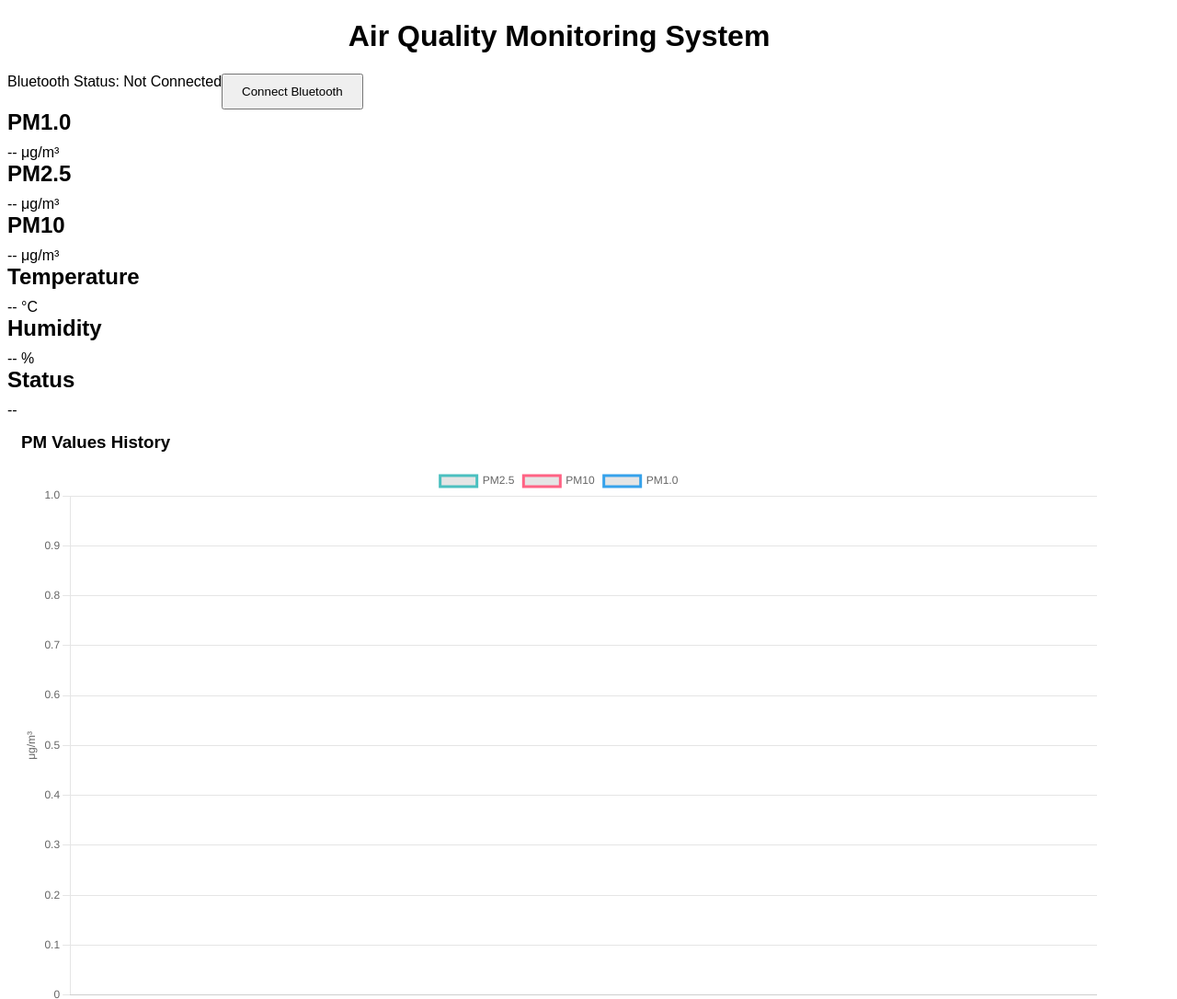
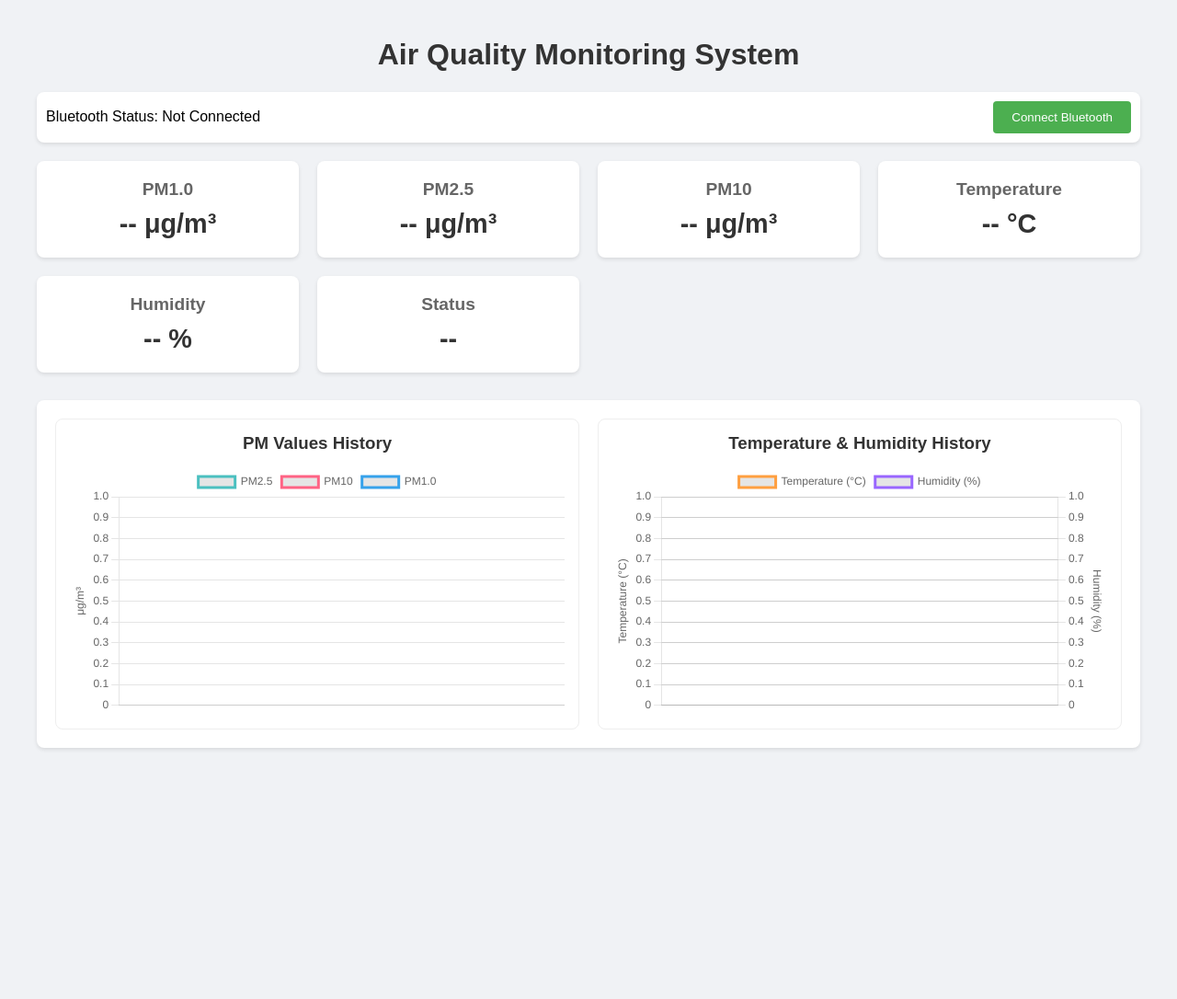
Before and after one commit to youn0712/Air-Quality-and-Temperature-and-Humidity-Webpage---Note-1, a plain HTML site: page index.html in a window 1280 px wide. Shown: the top 1086 px of the page at 92% size. After the commit the page ends 833 px from the top, so only its background shows below. Drawn offline with nearby package versions, Linux system fonts and the light colour scheme.

Commit message:
Update styles.css

```diff
--- a/styles.css
+++ b/styles.css
@@ -1,107 +1,107 @@
 body {
-    font-family: 'Microsoft JhengHei', Arial, sans-serif; // 設定主要字體為微軟正黑體，備用為 Arial 和 sans-serif
-    margin: 0; // 移除預設外距
-    padding: 20px; // 四周內距設為 20px
-    background-color: #f0f2f5; // 背景色為淡灰藍
+    font-family: 'Microsoft JhengHei', Arial, sans-serif;
+    margin: 0;
+    padding: 20px;
+    background-color: #f0f2f5;
 }
 
 .container {
-    max-width: 1200px; // 最大寬度為 1200px
-    margin: 0 auto; // 水平置中
+    max-width: 1200px;
+    margin: 0 auto;
 }
 
 h1 {
-    text-align: center; // 標題文字置中
-    color: #333; // 深灰色文字
+    text-align: center;
+    color: #333;
 }
 
 .status-container {
-    display: flex; // 使用 flex 排版
-    justify-content: space-between; // 左右兩側對齊
-    align-items: center; // 垂直置中
-    margin: 20px 0; // 上下外距 20px
-    padding: 10px; // 內距 10px
-    background-color: #fff; // 白色背景
-    border-radius: 8px; // 圓角 8px
-    box-shadow: 0 2px 4px rgba(0,0,0,0.1); // 淡陰影
+    display: flex;
+    justify-content: space-between;
+    align-items: center;
+    margin: 20px 0;
+    padding: 10px;
+    background-color: #fff;
+    border-radius: 8px;
+    box-shadow: 0 2px 4px rgba(0,0,0,0.1);
 }
 
 #connect-button {
-    padding: 10px 20px; // 內距
-    background-color: #4CAF50; // 綠色背景
-    color: white; // 白色文字
-    border: none; // 無邊框
-    border-radius: 4px; // 圓角 4px
-    cursor: pointer; // 滑鼠移上變為手型
-    transition: background-color 0.3s; // 背景色變化動畫 0.3 秒
+    padding: 10px 20px;
+    background-color: #4CAF50;
+    color: white;
+    border: none;
+    border-radius: 4px;
+    cursor: pointer;
+    transition: background-color 0.3s;
 }
 
 #connect-button:hover {
-    background-color: #45a049; // 滑鼠移上時改為稍深的綠色
+    background-color: #45a049;
 }
 
 .data-grid {
-    display: grid; // 使用 Grid 排版
-    grid-template-columns: repeat(auto-fit, minmax(250px, 1fr)); // 自動調整欄數，最小 250px
-    gap: 20px; // 欄位間距 20px
-    margin-bottom: 30px; // 下方外距 30px
+    display: grid;
+    grid-template-columns: repeat(auto-fit, minmax(250px, 1fr));
+    gap: 20px;
+    margin-bottom: 30px;
 }
 
 .data-card {
-    background-color: white; // 白底
-    padding: 20px; // 內距
-    border-radius: 8px; // 圓角
-    box-shadow: 0 2px 4px rgba(0,0,0,0.1); // 陰影
-    text-align: center; // 文字置中
+    background-color: white;
+    padding: 20px;
+    border-radius: 8px;
+    box-shadow: 0 2px 4px rgba(0,0,0,0.1);
+    text-align: center;
 }
 
 .data-card h2 {
-    margin: 0; // 無外距
-    color: #666; // 淡灰色文字
-    font-size: 1.2em; // 字體大小 1.2 倍
+    margin: 0;
+    color: #666;
+    font-size: 1.2em;
 }
 
 .data-card p {
-    margin: 10px 0 0; // 上外距 10px，其他為 0
-    font-size: 1.8em; // 字體大小較大
-    font-weight: bold; // 粗體
-    color: #333; // 深灰色文字
+    margin: 10px 0 0;
+    font-size: 1.8em;
+    font-weight: bold;
+    color: #333;
 }
 
 .chart-container {
-    background-color: white; // 白底
-    padding: 20px; // 內距
-    border-radius: 8px; // 圓角
-    box-shadow: 0 2px 4px rgba(0,0,0,0.1); // 陰影
-    margin-top: 20px; // 上外距
-    display: grid; // Grid 排版
-    grid-template-columns: 1fr 1fr; // 兩欄各佔一半
-    gap: 20px; // 欄距 20px
+    background-color: white;
+    padding: 20px;
+    border-radius: 8px;
+    box-shadow: 0 2px 4px rgba(0,0,0,0.1);
+    margin-top: 20px;
+    display: grid;
+    grid-template-columns: 1fr 1fr;
+    gap: 20px;
 }
 
 .chart-wrapper {
-    padding: 15px; // 內距
-    border: 1px solid #eee; // 淡灰色邊框
-    border-radius: 8px; // 圓角
+    padding: 15px;
+    border: 1px solid #eee;
+    border-radius: 8px;
 }
 
 .chart-wrapper h3 {
-    margin: 0 0 15px 0; // 下外距 15px
-    color: #333; // 深灰文字
-    text-align: center; // 文字置中
+    margin: 0 0 15px 0;
+    color: #333;
+    text-align: center;
 }
 
 @media (max-width: 768px) {
     .chart-container {
-        grid-template-columns: 1fr; // 螢幕小於 768px 時只顯示單欄
+        grid-template-columns: 1fr;
     }
     .data-grid {
-        grid-template-columns: repeat(2, 1fr); // 顯示兩欄資料卡
+        grid-template-columns: repeat(2, 1fr);
     }
 }
 
 @media (max-width: 480px) {
     .data-grid {
-        grid-template-columns: 1fr; // 螢幕小於 480px 時資料卡單欄顯示
+        grid-template-columns: 1fr;
     }
 }
```
